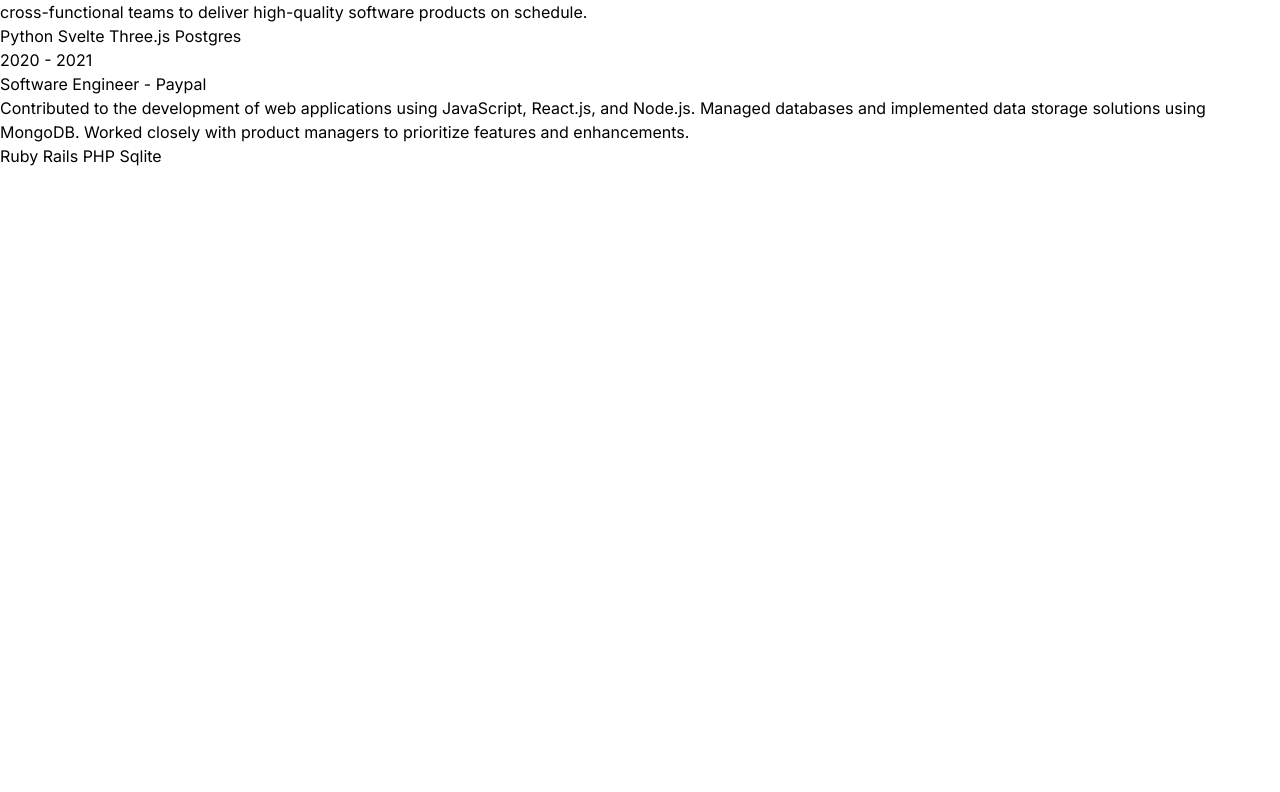
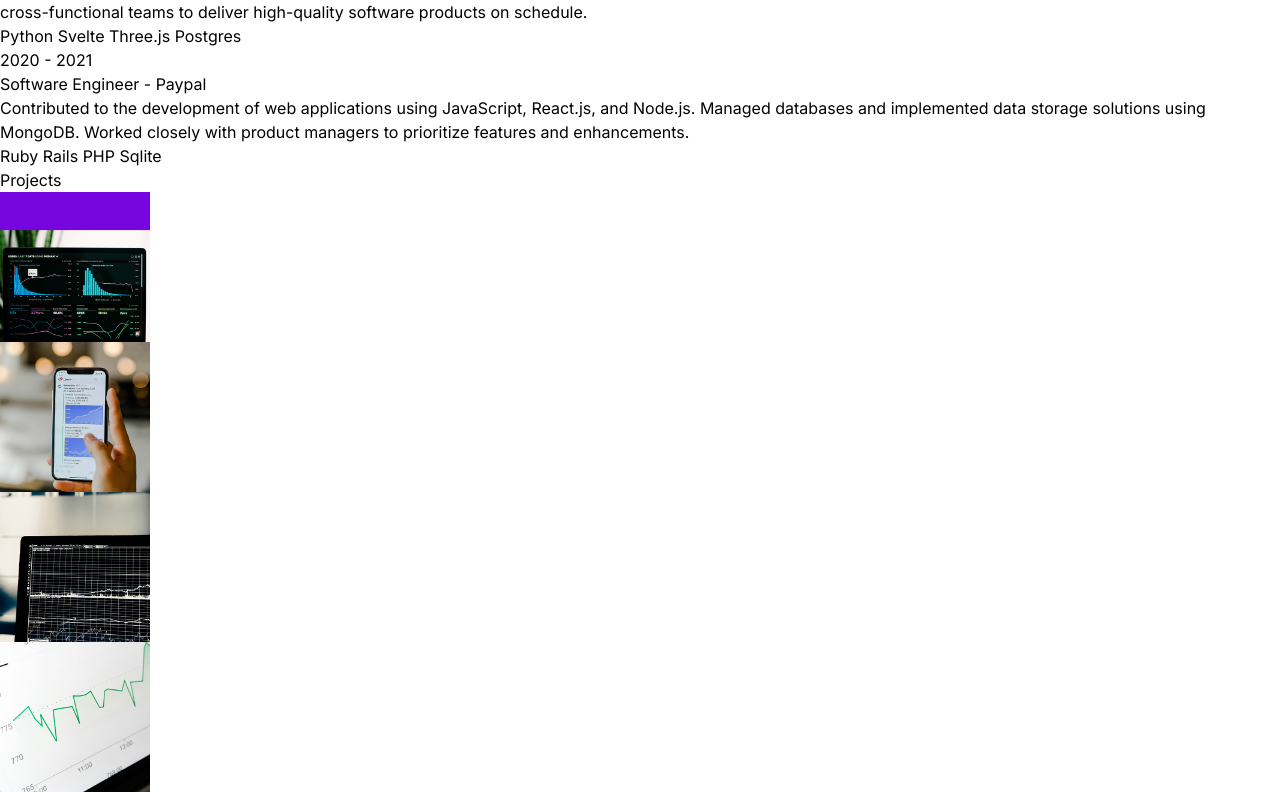
Before and after one commit to Joao-VictorCm/React-Portfolio, a React (Vite) app: page / in a window 1280 px wide. Shown: the part 1854-2646 px from the top of the page. Before the commit the page ends 2022 px from the top, so only its background shows below. Built offline with nearby package versions, Linux system fonts and the light colour scheme.

Commit message:
secão projects iniciada

```diff
--- a/src/App.jsx
+++ b/src/App.jsx
@@ -2,6 +2,7 @@
 import Experience from "./components/Experience"
 import Hero from "./components/Hero"
 import Navbar from "./components/Navbar"
+import Projects from "./components/Projects"
 import Technologies from "./components/Technologies"
 
 const App = () =>{
@@ -18,6 +19,7 @@
         <About />
         <Technologies />
         <Experience />
+        <Projects />
       </div>
     </div>
   )
--- /dev/null
+++ b/src/components/Projects.jsx
@@ -0,0 +1,24 @@
+import { PROJECTS } from "../constants"
+
+
+const Projects = () => {
+  return (
+    <div className="border-b border-neutral-900 pb-4">
+        <h2 className="my-20 text-center text-4xl">Projects</h2>
+        <div>
+            {PROJECTS.map((projects, index) =>
+              <div key={index} className="mb-8 flex flex-wrap lg:justify-center">
+                <div className="w-full lg:w-1/4">
+                   <img src={projects.image}
+                   width={150}
+                   height={150}
+                   alt={projects.title}/>
+                </div>
+              </div>
+            )}
+        </div>
+    </div>
+  )
+}
+
+export default Projects
```
